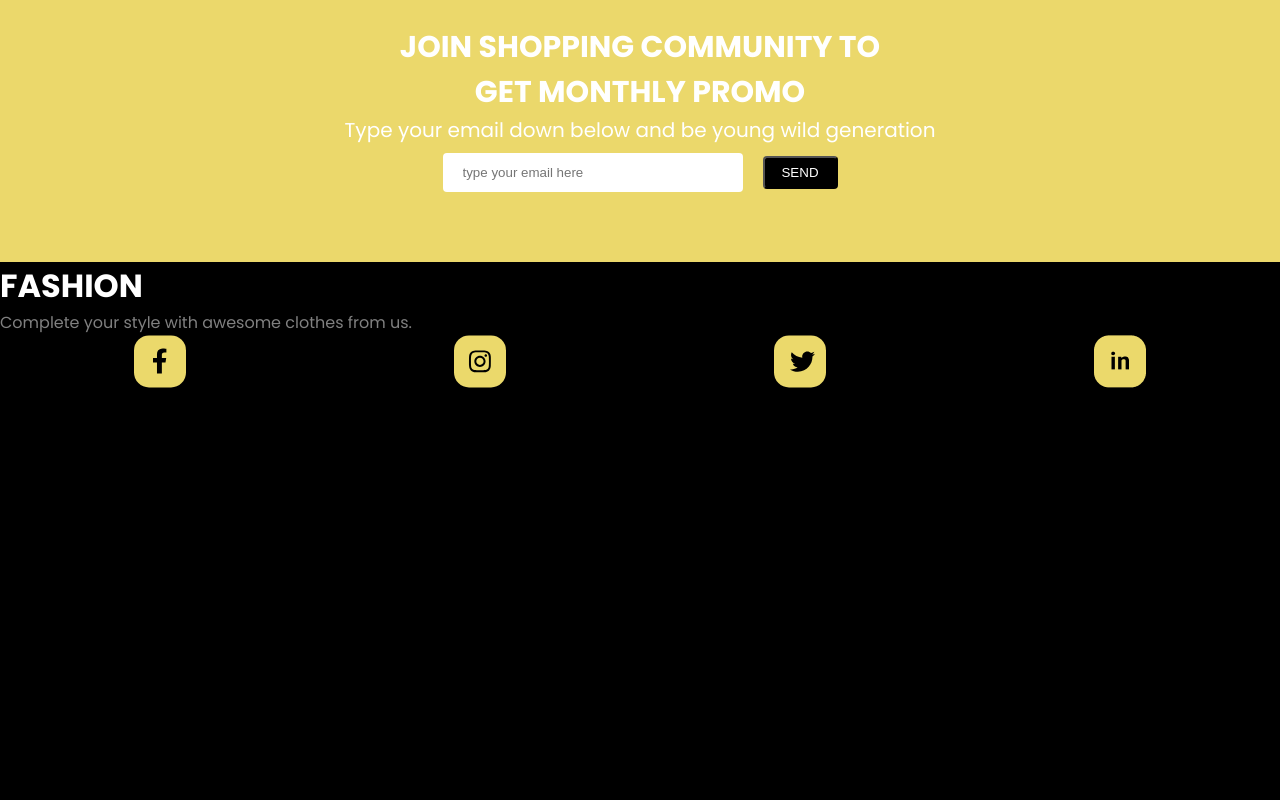
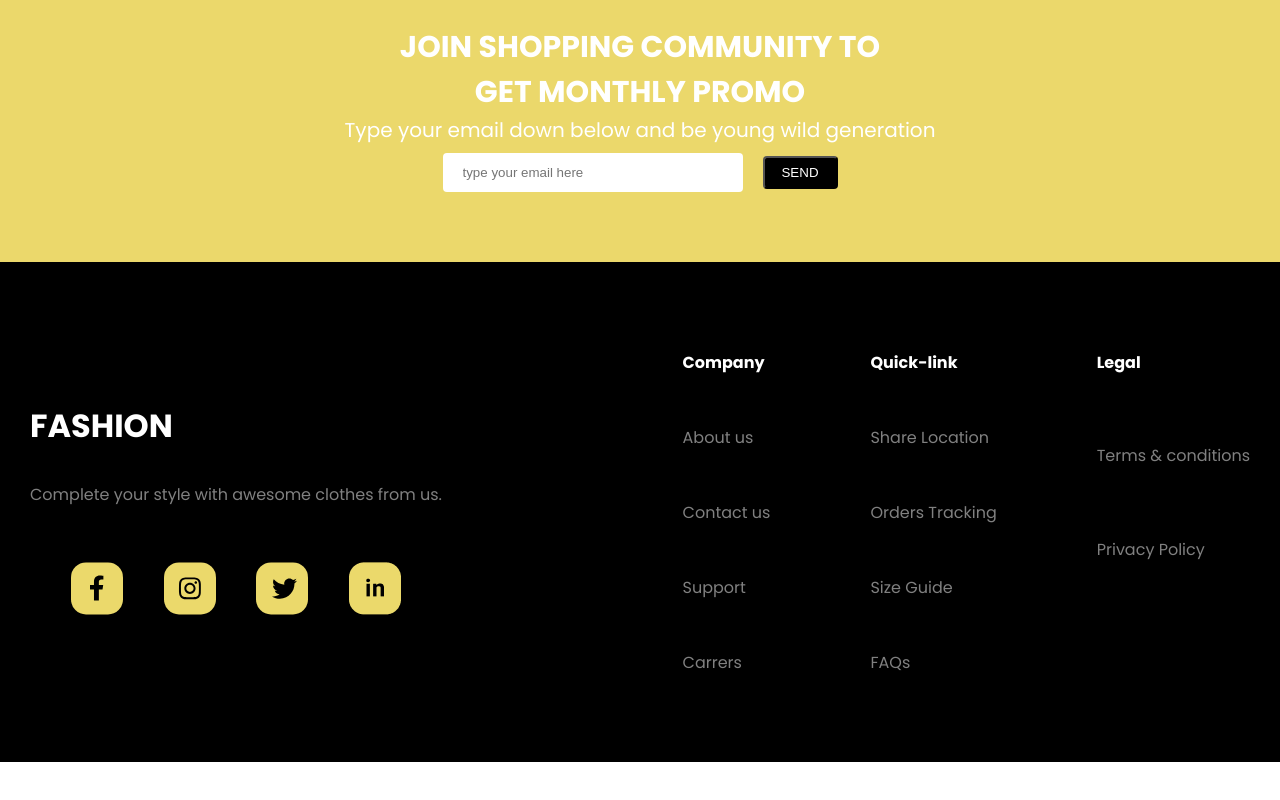
Before and after one commit to ImalkaDilakshan99/Ecommerce-Landing-Page, a plain HTML site: page index.html in a window 1280 px wide. Shown: the part 2699-3499 px from the top of the page. After the commit the page ends 3461 px from the top, so only its background shows below. Drawn offline with nearby package versions, Linux system fonts and the light colour scheme.

Commit message:
end the page

```diff
--- a/index.html
+++ b/index.html
@@ -179,24 +179,37 @@
 
     <div class="End-main">
       <div class="contact">
-            <div class="fashion"><h1>FASHION</h1></div>
-            <div class="complete"><p>Complete your style with awesome clothes from us.</p></div>
+        <h1 class="fashion">FASHION</h1>
+        <div class="complete">
+          <p>Complete your style with awesome clothes from us.</p>
+        </div>
         <div class="social-network">
-                <div class="fb"><img src="./fb.svg" alt="facebook"></div>
-                <div class="insta"><img src="./insta.svg" alt="instagram"></div>
-                <div class="tweet"><img src="twitter.svg" alt="twitter"></div>
-                <div class="linkdin"><img src="linkedin.png" alt="linkdin"></div>
+          <div class="fb"><img src="./fb.svg" alt="facebook" /></div>
+          <div class="insta"><img src="./insta.svg" alt="instagram" /></div>
+          <div class="tweet"><img src="twitter.svg" alt="twitter" /></div>
+          <div class="linkdin"><img src="linkedin.png" alt="linkdin" /></div>
         </div>
       </div>
       <div class="About">
-            <div class="company">
-                <h4>company</h4>
-                <p class="exp"></p>
+        <div class="about-con">
+          <h4 class="About-H">Company</h4>
+          <p class="exp">About us</p>
+          <p class="exp">Contact us</p>
+          <p class="exp">Support</p>
+          <p class="exp">Carrers</p>
         </div>
-            <div class="Quick-link">
-                <h4>Quick-link</h4>
+        <div class="about-con">
+          <h4 class="About-H">Quick-link</h4>
+          <p class="exp">Share Location</p>
+          <p class="exp">Orders Tracking</p>
+          <p class="exp">Size Guide</p>
+          <p class="exp">FAQs</p>
         </div>
-            <div class="Legal"></div>
+        <div class="about-con">
+          <h4 class="About-H">Legal</h4>
+          <p class="exp">Terms & conditions</p>
+          <p class="exp">Privacy Policy</p>
+        </div>
       </div>
     </div>
   </body>
--- a/style.css
+++ b/style.css
@@ -232,8 +232,20 @@
   }
 
   .End-main{
-    height: 700px;
+    height: 500px;
     background-color: black;
+    display: flex;
+    align-items: center;
+    justify-content: space-between;
+
+  }
+  .contact{
+    margin: 10px 30px;
+    display:grid;
+    grid-template-rows: 1fr 1fr 1fr;
+    gap: 20px;
+    justify-content: center;
+
   }
   .fashion{
     color: white;
@@ -243,5 +255,19 @@
   }
   .social-network{
     display: flex;
-    justify-content: space-around;
+    justify-content: space-evenly;
   }
+  .About{
+    margin: 10px 30px;
+    display:flex;
+    justify-content: space-between;
+    gap: 100px;
+  }
+  .about-con{
+    display: grid;
+    grid-template-rows: 1fr 1fr 1fr 1fr;
+    gap: 50px;
+  }
+  .About-H{
+    color: white;
+  }
```
Lines whose indentation alone changed are shown as unchanged.
